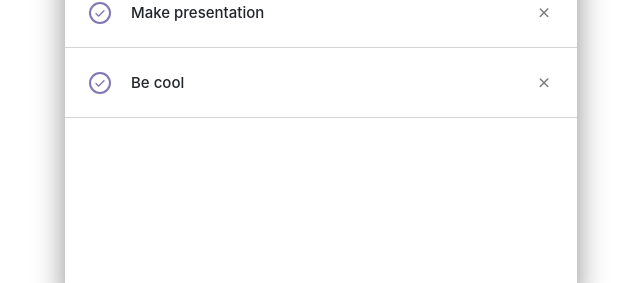
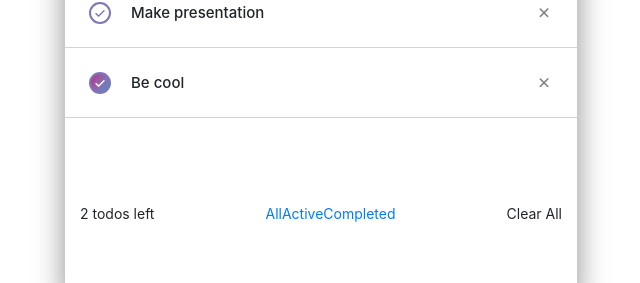
Before and after one commit to assembler-institute/reactjs-wish-list, a React (Create React App) app: page / in a window 1280 px wide. Shown: the part 382-665 px from the top of the page, without its empty margins (319-959 px from the left). Built offline with nearby package versions, Linux system fonts and the light colour scheme.

Commit message:
MainFooter functionality done

```diff
--- a/src/App.js
+++ b/src/App.js
@@ -109,6 +109,7 @@ class App extends Component {
                   todos={todos}
                   handleDone={this.handleDone}
                   handleDelete={this.handleDelete}
+                  todosLeft={todos.filter((todo) => !todo.done).length}
                 />
               )}
             />
@@ -118,9 +119,10 @@ class App extends Component {
               render={(routeProps) => (
                 <TodoList
                   {...routeProps}
-                  todos={todos}
+                  todos={todos.filter((todo) => !todo.done)}
                   handleDone={this.handleDone}
                   handleDelete={this.handleDelete}
+                  todosLeft={todos.filter((todo) => !todo.done).length}
                 />
               )}
             />
@@ -130,9 +132,10 @@ class App extends Component {
               render={(routeProps) => (
                 <TodoList
                   {...routeProps}
-                  todos={todos}
+                  todos={todos.filter((todo) => todo.done)}
                   handleDone={this.handleDone}
                   handleDelete={this.handleDelete}
+                  todosLeft={todos.filter((todo) => !todo.done).length}
                 />
               )}
             />
--- /dev/null
+++ b/src/components/MainFooter/MainFooter.js
@@ -0,0 +1,43 @@
+import React from "react";
+import { NavLink } from "react-router-dom";
+import "./MainFooter.scss";
+
+function MainFooter({ todosLeft }) {
+  return (
+    <div className="main-footer col col-12">
+      <div className="items-left">{todosLeft} todos left</div>
+      <nav className="">
+        <ul className="navbar-nav d-flex">
+          <li className="nav-item">
+            <NavLink exact activeClassName="active" className="nav-link" to="/">
+              All
+            </NavLink>
+          </li>
+          <li className="nav-item">
+            <NavLink
+              exact
+              activeClassName="active"
+              className="nav-link"
+              to="/active"
+            >
+              Active
+            </NavLink>
+          </li>
+          <li className="nav-item">
+            <NavLink
+              exact
+              activeClassName="active"
+              className="nav-link"
+              to="/completed"
+            >
+              Completed
+            </NavLink>
+          </li>
+        </ul>
+      </nav>
+      <div className="clear-all-div">Clear All</div>
+    </div>
+  );
+}
+
+export default MainFooter;
--- /dev/null
+++ b/src/components/MainFooter/MainFooter.scss
@@ -0,0 +1,11 @@
+.main-footer{
+    display: flex;
+    justify-content: space-between;
+    align-items: center;
+    height: 40px;
+    font-size: 14px;
+    .navbar-nav{
+        justify-content: space-between;
+        flex-direction: row !important;
+    }
+}
--- /dev/null
+++ b/src/components/MainFooter/index.js
@@ -0,0 +1 @@
+export { default } from "./MainFooter";
--- a/src/components/Todo/Todo.js
+++ b/src/components/Todo/Todo.js
@@ -17,7 +17,12 @@ export default function Todo({ id, text, done, handleDone, handleDelete }) {
       className="todo-wrapper d-flex justify-content-center align-items-center px-4"
     >
       <div className="checkbox-wrapper d-flex flex-column justify-content-center align-items-center">
-        <input onChange={onDone} type="checkbox" name="checkbox" />
+        <input
+          onChange={onDone}
+          type="checkbox"
+          defaultChecked={done}
+          name="checkbox"
+        />
         <div className="custom-checkbox d-flex flex-column justify-content-center align-items-center">
           <i className="uil uil-check text-center" />
         </div>
--- a/src/components/TodoList/TodoList.js
+++ b/src/components/TodoList/TodoList.js
@@ -1,9 +1,14 @@
 import React from "react";
 import Todo from "../Todo";
+import MainFooter from "../MainFooter";
 import "./TodoList.scss";
-// import Todo from "../Todo";
 
-export default function TodoList({ todos, handleDone, handleDelete }) {
+export default function TodoList({
+  todos,
+  handleDone,
+  handleDelete,
+  todosLeft,
+}) {
   return (
     <section className="row todo-list-section mx-0">
       <div className="col col-12 p-0">
@@ -21,6 +26,7 @@ export default function TodoList({ todos, handleDone, handleDelete }) {
           ),
         )}
       </div>
+      <MainFooter todosLeft={todosLeft} />
     </section>
   );
 }
```
